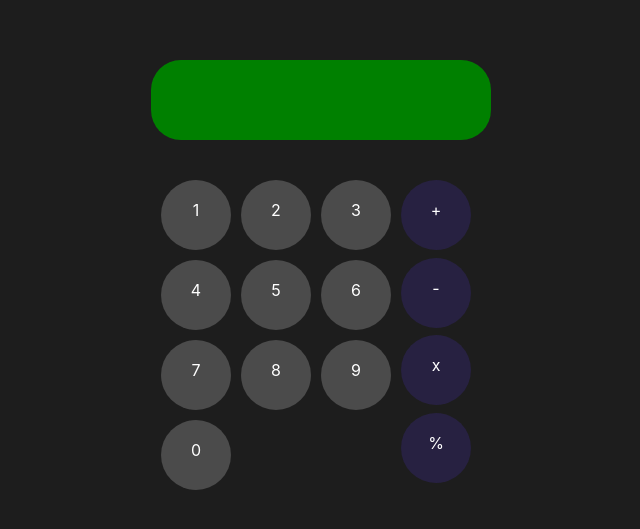
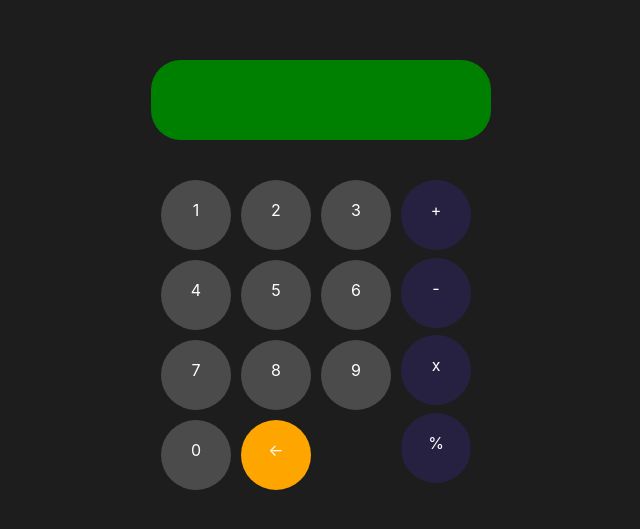
Before and after one commit to Matheus-Barbiot/calculadora, a React (Create React App) app: page / in a window 1280 px wide. Shown: the part 125-654 px from the top of the page, without its empty margins (319-959 px from the left). Built offline with nearby package versions, Linux system fonts and the light colour scheme.

Commit message:
Botão para apagar e mostragem do calculo no display
Agora você pode apagar o ultimo caractere da string e o resultado da conta será mostrado no display validado.

```diff
--- a/src/App.js
+++ b/src/App.js
@@ -1,5 +1,7 @@
 import React, {useState} from 'react';
 import Botao from './componentes/botao';
+import Apagar from './componentes/apagar';
+import Display from './componentes/display'
 
 import './App.css';
 
@@ -8,9 +10,8 @@ function App() {
   return (
     <>
     <main>
-      <div id='display'>
-        <p>{calculo}</p>
-      </div>
+      <Display calculo={calculo}></Display>
+
       <div id='botoes'>
         <div id='teclado'>
           <Botao sym='1' value='1' calculo={calculo} setCalc={setCalc}/>
@@ -23,6 +24,7 @@ function App() {
           <Botao sym='8' value='8' calculo={calculo} setCalc={setCalc}/>
           <Botao sym='9' value='9' calculo={calculo} setCalc={setCalc}/>
           <Botao sym='0' value='0' calculo={calculo} setCalc={setCalc}/>
+          <Apagar sym='<-' calculo={calculo} setCalc={setCalc}/>
         </div>
         <div id='operacoes'>
           <Botao sym='+' value='+' calculo={calculo} setCalc={setCalc}/>
--- /dev/null
+++ b/src/componentes/apagar.js
@@ -0,0 +1,19 @@
+import React from "react";
+
+function Apagar(props){
+    const apagar = () => {
+        const apagado = props.calculo.slice(0, -1)
+        props.setCalc(apagado)
+    }
+
+
+    return (
+        <>
+        <div className="botao" style={{backgroundColor:'orange'}} onClick={apagar}>
+            {props.sym}
+        </div>
+        </>
+    )
+}
+
+export default Apagar
--- a/src/componentes/display.js
+++ b/src/componentes/display.js
@@ -1,11 +1,35 @@
 import React from "react";
 
 function Display(props) {
-    // Mostra o calculo e o resultado, transferindo o sistema matemático do javascript para o natural.
+    // Mostra o cálculo e o resultado, transferindo o sistema matemático do JavaScript para o natural.
+    function validar(calc) {
+        try {
+            // Tente avaliar o cálculo
+            let resultado = eval(calc);
+
+            // Verifique se o resultado é um número
+            if (typeof resultado === 'number' && !isNaN(resultado)) {
+                // Se for um número válido, retorne o resultado
+                return resultado;
+            } else {
+                // Se não for um número válido, retorne uma mensagem de erro
+                return
+            }
+        } catch (error) {
+            // Se ocorrer um erro ao avaliar o cálculo, retorne uma mensagem de erro
+            return
+        }
+    }
+
     return (
         <>
+            <div id='display'>
+                <p>{props.calculo}</p>
+                <p>{validar(props.calculo)}</p>
+            </div>
         </>
-    )
+    );
 }
 
+
 export default Display
```
